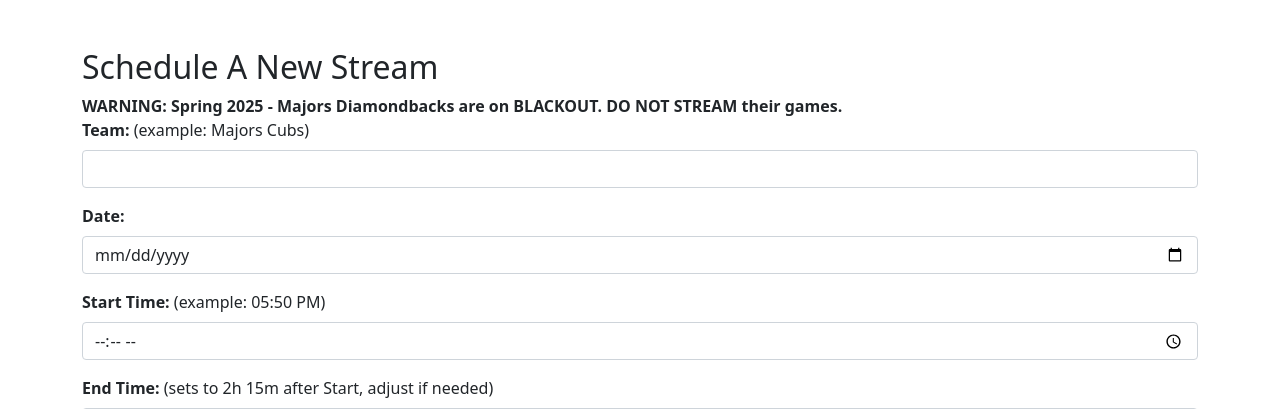
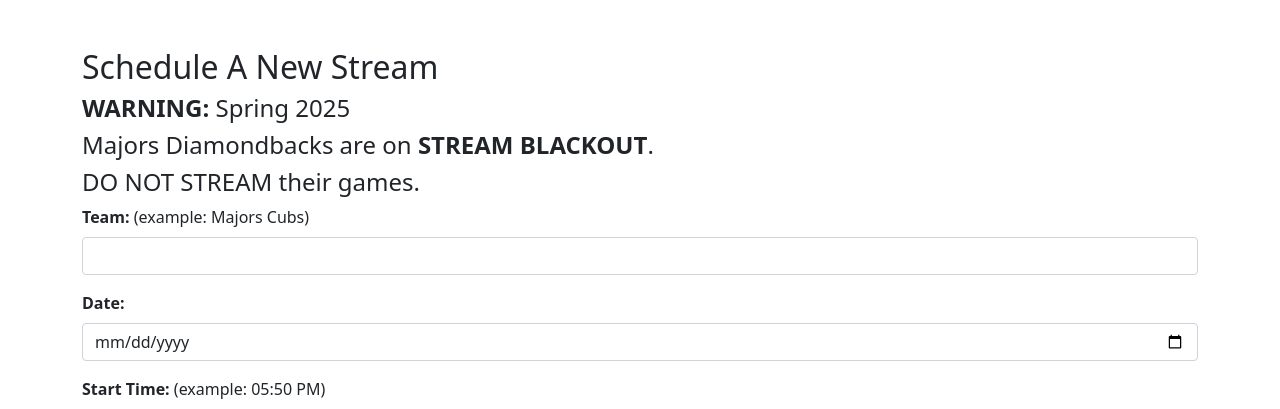
Before and after one commit to jkrauska/fieldcam, a Python web app: template cam-app/app/templates/add.html.j2 in a window 1280 px wide. Shown: the top 409 px of the page. Run offline with Jinja, Linux system fonts and the light colour scheme; the template is opened without the code that fills it, so the values that code supplies are empty.

Commit message:
formatting

```diff
--- a/cam-app/app/templates/add.html.j2
+++ b/cam-app/app/templates/add.html.j2
@@ -18,7 +18,9 @@
     <div class="container mt-5">
         <h2>Schedule A New Stream</h2>
 
-        <b>WARNING: Spring 2025 - Majors Diamondbacks are on BLACKOUT. DO NOT STREAM their games.</b>
+        <h4><b>WARNING:</b> Spring 2025</h4>
+        <h4>Majors Diamondbacks are on <b>STREAM BLACKOUT</b>.</h4>
+        <h4>DO NOT STREAM their games.</h4>
 
         <form action="./submit" method="POST">
             <div class="mb-3">
```
